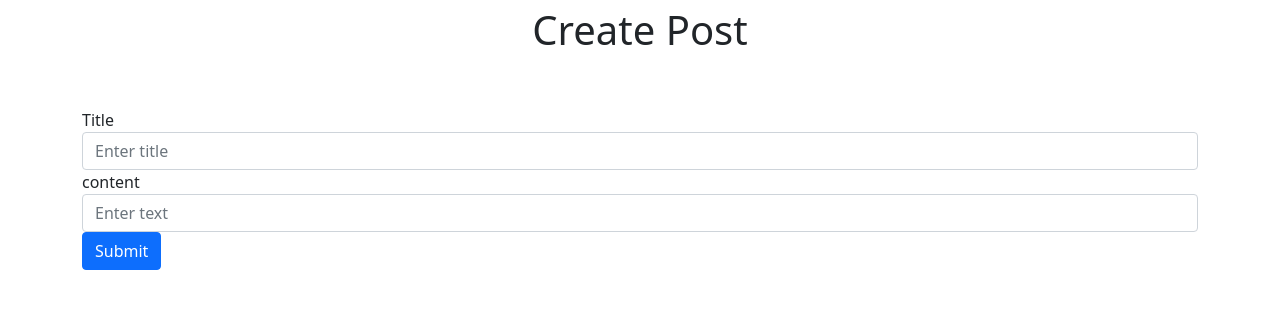
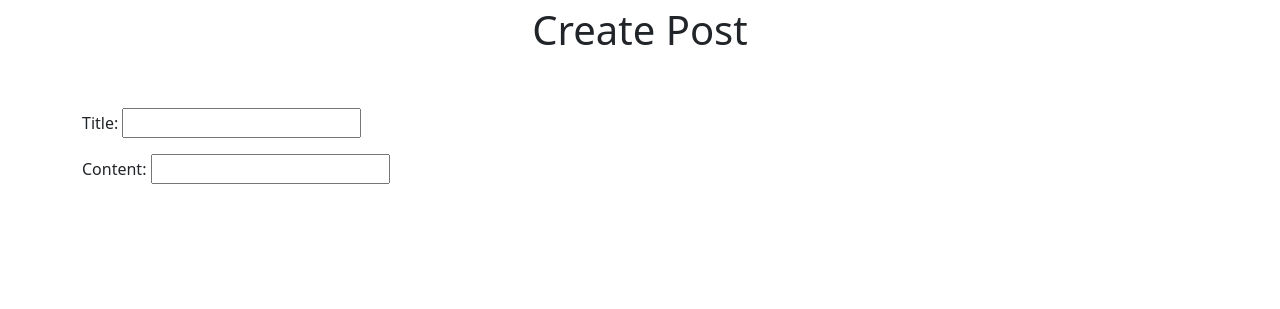
Before and after one commit to dnazymok/django_lesson, a Django app: page /posts/add in a window 1280 px wide. Shown: the top 309 px of the page. Run offline with Django 3.2, Linux system fonts and the light colour scheme.

Commit message:
add form

```diff
--- a/posts/models.py
+++ b/posts/models.py
@@ -39,9 +39,6 @@ class Post(models.Model):
         return self.title
 
 
-
-
-
 class Category(models.Model):
     name = models.CharField(max_length=200)
     is_active = models.BooleanField(default=False)
--- a/posts/templates/posts/add.html
+++ b/posts/templates/posts/add.html
@@ -15,21 +15,22 @@
     </div>
 
     <form action="add" method="post">
+        {{form.as_p}}
         {{form.errors}}
         {% csrf_token %}
-        <div class="form-group">
-            <label for="post_title">Title</label>
-            <input name="title" type="text" class="form-control"
-                   id="post_title"
-                   aria-describedby="post_title" maxlength="100"
-                   placeholder="Enter title">
-        </div>
-        <div class="form-group">
-            <label for="post_text">content</label>
-            <input name="content" type="text" class="form-control"
-                   id="post_text" maxlength="100" placeholder="Enter text">
-        </div>
-        <button type="submit" class="btn btn-primary">Submit</button>
+<!--        <div class="form-group">-->
+<!--            <label for="post_title">Title</label>-->
+<!--            <input name="title" type="text" class="form-control"-->
+<!--                   id="post_title"-->
+<!--                   aria-describedby="post_title" maxlength="100"-->
+<!--                   placeholder="Enter title">-->
+<!--        </div>-->
+<!--        <div class="form-group">-->
+<!--            <label for="post_text">content</label>-->
+<!--            <input name="content" type="text" class="form-control"-->
+<!--                   id="post_text" maxlength="100" placeholder="Enter text">-->
+<!--        </div>-->
+<!--        <button type="submit" class="btn btn-primary">Submit</button>-->
     </form>
 </div>
 </body>
--- a/posts/views.py
+++ b/posts/views.py
@@ -1,52 +1,8 @@
 from django.shortcuts import render, redirect
 from django.views import View
-from django.views.generic import ListView, DetailView, CreateView, UpdateView
+from django.views.generic import ListView, DetailView
 from .models import Post
 from django import forms
-
-
-# def index(request):
-#     context = {
-#         "posts": Post.objects.all()
-#     }
-#     return render(
-#         request,
-#         "posts/index.html",
-#         context=context
-#     )
-
-
-class PostListView(ListView):
-    model = Post
-    template_name = "posts/index.html"
-    context_object_name = "posts"
-
-    def get_queryset(self):
-        return Post.objects.published()
-        # return Post.objects.prefetch_related(
-        #     'categories', 'categories__category'
-        # )
-
-
-class PostDetailView(DetailView):
-    model = Post
-    template_name = "posts/post_profile.html"
-    context_object_name = "post"
-
-
-class AddPostView(View):
-    def get(self, request):
-        return render(
-            request,
-            "posts/add.html",
-        )
-
-    def post(self, request):
-        form = PostForm(request.POST)
-        if form.is_valid():
-            Post(title=form.cleaned_data["title"], content=form.cleaned_data["content"]).save()
-            return redirect("/posts")
-        return render(request, "posts/add.html", context={"form": form})
 
 
 class PostForm(forms.Form):
@@ -58,3 +14,35 @@ class PostForm(forms.Form):
         if len(title) > 5:
             raise forms.ValidationError("Must be < 5")
         return title
+
+
+class PostListView(ListView):
+    model = Post
+    template_name = "posts/index.html"
+    context_object_name = "posts"
+
+    def get_queryset(self):
+        return Post.objects.published()
+
+
+class PostDetailView(DetailView):
+    model = Post
+    template_name = "posts/post_profile.html"
+    context_object_name = "post"
+
+
+class AddPostView(View):
+    def get(self, request):
+        form = PostForm()
+        return render(
+            request,
+            "posts/add.html",
+            {'form': form}
+        )
+
+    def post(self, request):
+        form = PostForm(request.POST)
+        if form.is_valid():
+            Post(title=form.cleaned_data["title"], content=form.cleaned_data["content"]).save()
+            return redirect("/posts")
+        return render(request, "posts/add.html", context={"form": form})
```
Also changed, not shown: db.sqlite3.
